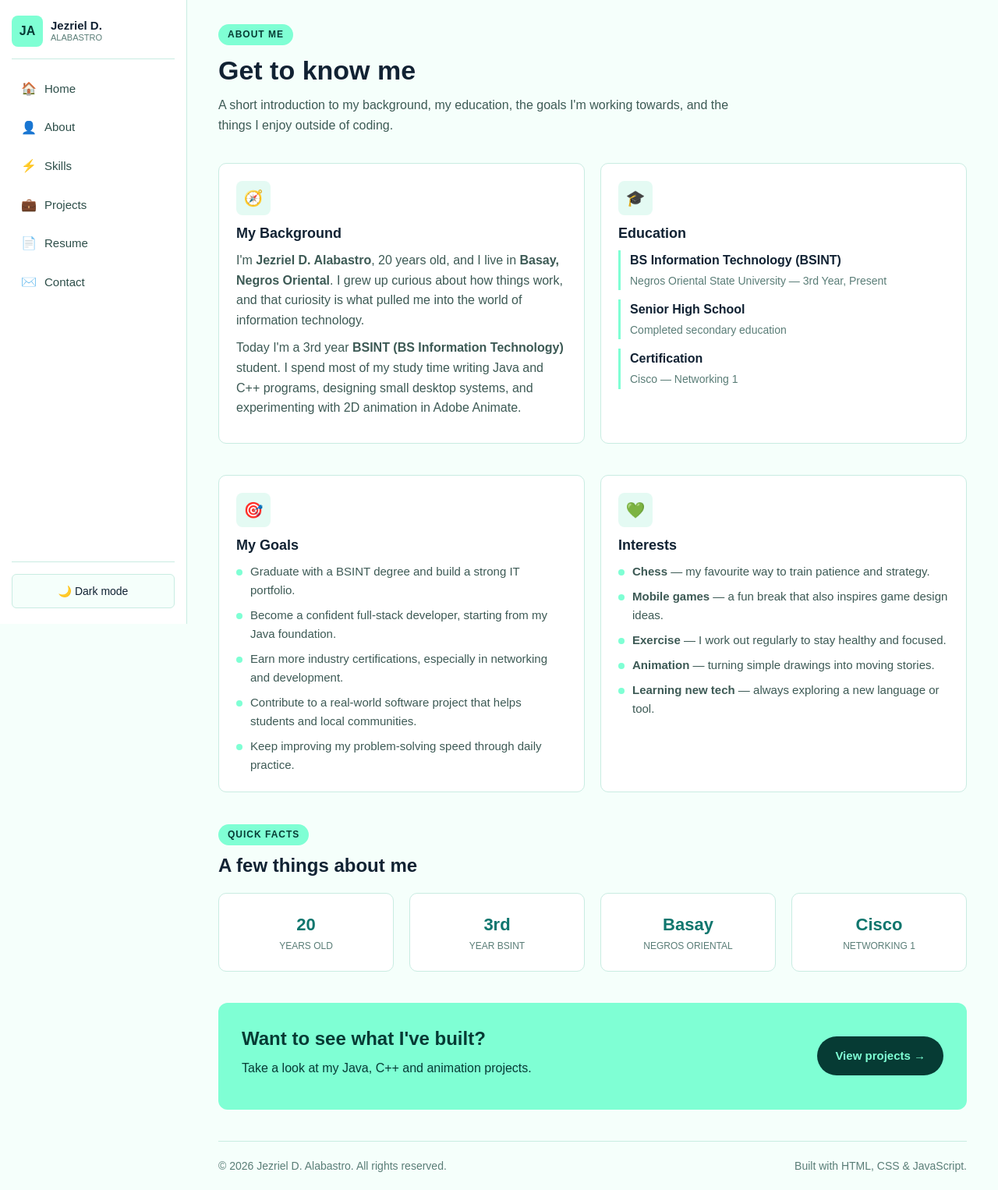
After one commit to iCantSeeColor/Jezriel-D.-Alabastro, a PHP site: page /about.html in a window 1280 px wide. The commit adds this page. Shown: the whole page at 78% size. Run offline with PHP 8.4, Linux system fonts and the light colour scheme.

```diff
--- /dev/null
+++ b/about.html
@@ -0,0 +1,148 @@
+<!DOCTYPE html>
+<html lang="en">
+<head>
+<meta charset="UTF-8">
+<meta name="viewport" content="width=device-width, initial-scale=1.0">
+<meta name="description" content="Learn about Jezriel D. Alabastro — his background, education, goals and personal interests.">
+<title>About | Jezriel D. Alabastro</title>
+<link rel="preconnect" href="https://fonts.googleapis.com">
+<link rel="preconnect" href="https://fonts.gstatic.com" crossorigin>
+<link href="https://fonts.googleapis.com/css2?family=Inter:wght@400;500;600;700;800&display=swap" rel="stylesheet">
+<link rel="stylesheet" href="css/style.css">
+</head>
+<body>
+
+<header class="topbar">
+  <a href="index.php" class="topbar-brand"><span class="brand-mark">JA</span> Jezriel D. Alabastro</a>
+  <button class="nav-toggle" id="navToggle" type="button" aria-label="Toggle navigation" aria-expanded="false" aria-controls="sidebar">
+    <span></span><span></span><span></span>
+  </button>
+</header>
+
+<nav class="sidebar" id="sidebar" aria-label="Main navigation">
+  <div class="brand">
+    <span class="brand-mark">JA</span>
+    <span class="brand-name">Jezriel D.<small>Alabastro</small></span>
+  </div>
+  <ul class="nav-list">
+    <li><a href="index.php" class="nav-link"><span class="nav-icon">🏠</span>Home</a></li>
+    <li><a href="about.php" class="nav-link"><span class="nav-icon">👤</span>About</a></li>
+    <li><a href="skills.php" class="nav-link"><span class="nav-icon">⚡</span>Skills</a></li>
+    <li><a href="projects.html" class="nav-link"><span class="nav-icon">💼</span>Projects</a></li>
+    <li><a href="resume.html" class="nav-link"><span class="nav-icon">📄</span>Resume</a></li>
+    <li><a href="contact.html" class="nav-link"><span class="nav-icon">✉️</span>Contact</a></li>
+  </ul>
+  <div class="sidebar-footer">
+    <button id="themeToggle" class="theme-toggle" type="button">🌙 Dark mode</button>
+  </div>
+</nav>
+<div class="nav-overlay" id="navOverlay"></div>
+
+<main class="main">
+
+  <header class="page-head reveal">
+    <span class="eyebrow">About Me</span>
+    <h1>Get to know me</h1>
+    <p class="page-sub">A short introduction to my background, my education, the goals I'm working towards, and the things I enjoy outside of coding.</p>
+  </header>
+
+  <section class="section reveal">
+    <div class="grid grid-2">
+      <article class="card">
+        <span class="card-icon">🧭</span>
+        <h3>My Background</h3>
+        <p>
+          I'm <strong>Jezriel D. Alabastro</strong>, 20 years old, and I live in
+          <strong>Basay, Negros Oriental</strong>. I grew up curious about how things work,
+          and that curiosity is what pulled me into the world of information technology.
+        </p>
+        <p>
+          Today I'm a 3rd year <strong>BSINT (BS Information Technology)</strong> student.
+          I spend most of my study time writing Java and C++ programs, designing small
+          desktop systems, and experimenting with 2D animation in Adobe Animate.
+        </p>
+      </article>
+
+      <article class="card">
+        <span class="card-icon">🎓</span>
+        <h3>Education</h3>
+        <ul class="detail-list">
+          <li>
+            <strong>BS Information Technology (BSINT)</strong>
+            <span>Negros Oriental State University — 3rd Year, Present</span>
+          </li>
+          <li>
+            <strong>Senior High School</strong>
+            <span>Completed secondary education</span>
+          </li>
+          <li>
+            <strong>Certification</strong>
+            <span>Cisco — Networking 1</span>
+          </li>
+        </ul>
+      </article>
+    </div>
+  </section>
+
+  <section class="section reveal">
+    <div class="grid grid-2">
+      <article class="card">
+        <span class="card-icon">🎯</span>
+        <h3>My Goals</h3>
+        <ul class="bullet-list">
+          <li>Graduate with a BSINT degree and build a strong IT portfolio.</li>
+          <li>Become a confident full-stack developer, starting from my Java foundation.</li>
+          <li>Earn more industry certifications, especially in networking and development.</li>
+          <li>Contribute to a real-world software project that helps students and local communities.</li>
+          <li>Keep improving my problem-solving speed through daily practice.</li>
+        </ul>
+      </article>
+
+      <article class="card">
+        <span class="card-icon">💚</span>
+        <h3>Interests</h3>
+        <ul class="bullet-list">
+          <li><strong>Chess</strong> — my favourite way to train patience and strategy.</li>
+          <li><strong>Mobile games</strong> — a fun break that also inspires game design ideas.</li>
+          <li><strong>Exercise</strong> — I work out regularly to stay healthy and focused.</li>
+          <li><strong>Animation</strong> — turning simple drawings into moving stories.</li>
+          <li><strong>Learning new tech</strong> — always exploring a new language or tool.</li>
+        </ul>
+      </article>
+    </div>
+  </section>
+
+  <section class="section reveal">
+    <div class="section-head">
+      <span class="eyebrow">Quick facts</span>
+      <h2>A few things about me</h2>
+    </div>
+    <div class="grid grid-4">
+      <div class="stat-card"><strong>20</strong><span>Years old</span></div>
+      <div class="stat-card"><strong>3rd</strong><span>Year BSINT</span></div>
+      <div class="stat-card"><strong>Basay</strong><span>Negros Oriental</span></div>
+      <div class="stat-card"><strong>Cisco</strong><span>Networking 1</span></div>
+    </div>
+  </section>
+
+  <section class="section reveal">
+    <div class="cta-banner">
+      <div>
+        <h2>Want to see what I've built?</h2>
+        <p>Take a look at my Java, C++ and animation projects.</p>
+      </div>
+      <a href="projects.html" class="btn btn-primary">View projects →</a>
+    </div>
+  </section>
+
+  <footer class="site-footer">
+    <p>&copy; <span class="year">2025</span> Jezriel D. Alabastro. All rights reserved.</p>
+    <p>Built with HTML, CSS &amp; JavaScript.</p>
+  </footer>
+
+</main>
+
+<button class="to-top" id="toTop" type="button" aria-label="Scroll back to top">↑</button>
+<script src="js/main.js"></script>
+</body>
+</html>
--- a/contact.html
+++ b/contact.html
@@ -27,7 +27,7 @@
   <ul class="nav-list">
     <li><a href="index.php" class="nav-link"><span class="nav-icon">🏠</span>Home</a></li>
     <li><a href="about.php" class="nav-link"><span class="nav-icon">👤</span>About</a></li>
-    <li><a href="skills.html" class="nav-link"><span class="nav-icon">⚡</span>Skills</a></li>
+    <li><a href="skills.php" class="nav-link"><span class="nav-icon">⚡</span>Skills</a></li>
     <li><a href="projects.html" class="nav-link"><span class="nav-icon">💼</span>Projects</a></li>
     <li><a href="resume.html" class="nav-link"><span class="nav-icon">📄</span>Resume</a></li>
     <li><a href="contact.html" class="nav-link"><span class="nav-icon">✉️</span>Contact</a></li>
--- a/includes/functions.php
+++ b/includes/functions.php
@@ -31,3 +31,8 @@ function get_education(PDO $pdo): array
 {
     return $pdo->query('SELECT * FROM education ORDER BY id ASC')->fetchAll();
 }
+
+function get_skills(PDO $pdo): array
+{
+    return $pdo->query('SELECT * FROM skills ORDER BY id ASC')->fetchAll();
+}
--- a/includes/header.php
+++ b/includes/header.php
@@ -14,7 +14,7 @@ $logoText  = $settings['logo_text'] ?? 'JA';
 $navItems = [
     ['index.php',     '🏠', 'Home'],
     ['about.php',    '👤', 'About'],
-    ['skills.html',   '⚡', 'Skills'],
+    ['skills.php',   '⚡', 'Skills'],
     ['projects.html', '💼', 'Projects'],
     ['resume.html',   '📄', 'Resume'],
     ['contact.html',  '✉️', 'Contact'],
--- a/projects.html
+++ b/projects.html
@@ -27,7 +27,7 @@
   <ul class="nav-list">
     <li><a href="index.php" class="nav-link"><span class="nav-icon">🏠</span>Home</a></li>
     <li><a href="about.php" class="nav-link"><span class="nav-icon">👤</span>About</a></li>
-    <li><a href="skills.html" class="nav-link"><span class="nav-icon">⚡</span>Skills</a></li>
+    <li><a href="skills.php" class="nav-link"><span class="nav-icon">⚡</span>Skills</a></li>
     <li><a href="projects.html" class="nav-link"><span class="nav-icon">💼</span>Projects</a></li>
     <li><a href="resume.html" class="nav-link"><span class="nav-icon">📄</span>Resume</a></li>
     <li><a href="contact.html" class="nav-link"><span class="nav-icon">✉️</span>Contact</a></li>
--- a/resume.html
+++ b/resume.html
@@ -27,7 +27,7 @@
   <ul class="nav-list">
     <li><a href="index.php" class="nav-link"><span class="nav-icon">🏠</span>Home</a></li>
     <li><a href="about.php" class="nav-link"><span class="nav-icon">👤</span>About</a></li>
-    <li><a href="skills.html" class="nav-link"><span class="nav-icon">⚡</span>Skills</a></li>
+    <li><a href="skills.php" class="nav-link"><span class="nav-icon">⚡</span>Skills</a></li>
     <li><a href="projects.html" class="nav-link"><span class="nav-icon">💼</span>Projects</a></li>
     <li><a href="resume.html" class="nav-link"><span class="nav-icon">📄</span>Resume</a></li>
     <li><a href="contact.html" class="nav-link"><span class="nav-icon">✉️</span>Contact</a></li>
```
Also changed, not shown: skills.html (deleted, +0 -187 lines), skills.php (added, +51 -0 lines).
